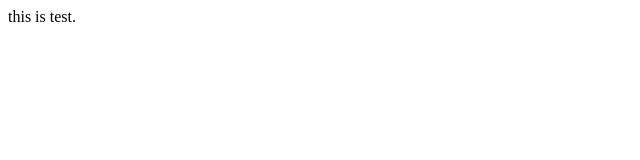
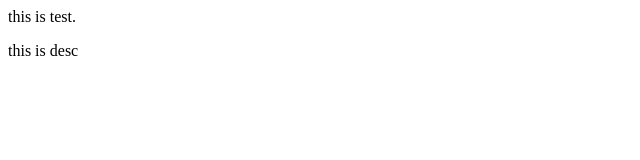
Before and after one commit to trekkiebigyan/test-repo, a plain HTML site: page index.html in a window 1280 px wide. Shown: the full height of the page, 0-640 px from the left. Drawn offline with Linux system fonts and the light colour scheme.

Commit message:
added desc in test file

```diff
--- a/index.html
+++ b/index.html
@@ -9,6 +9,7 @@
 
 <body>
     this is test.
+    <p>this is desc</p>
 </body>
 
 </html>
```
